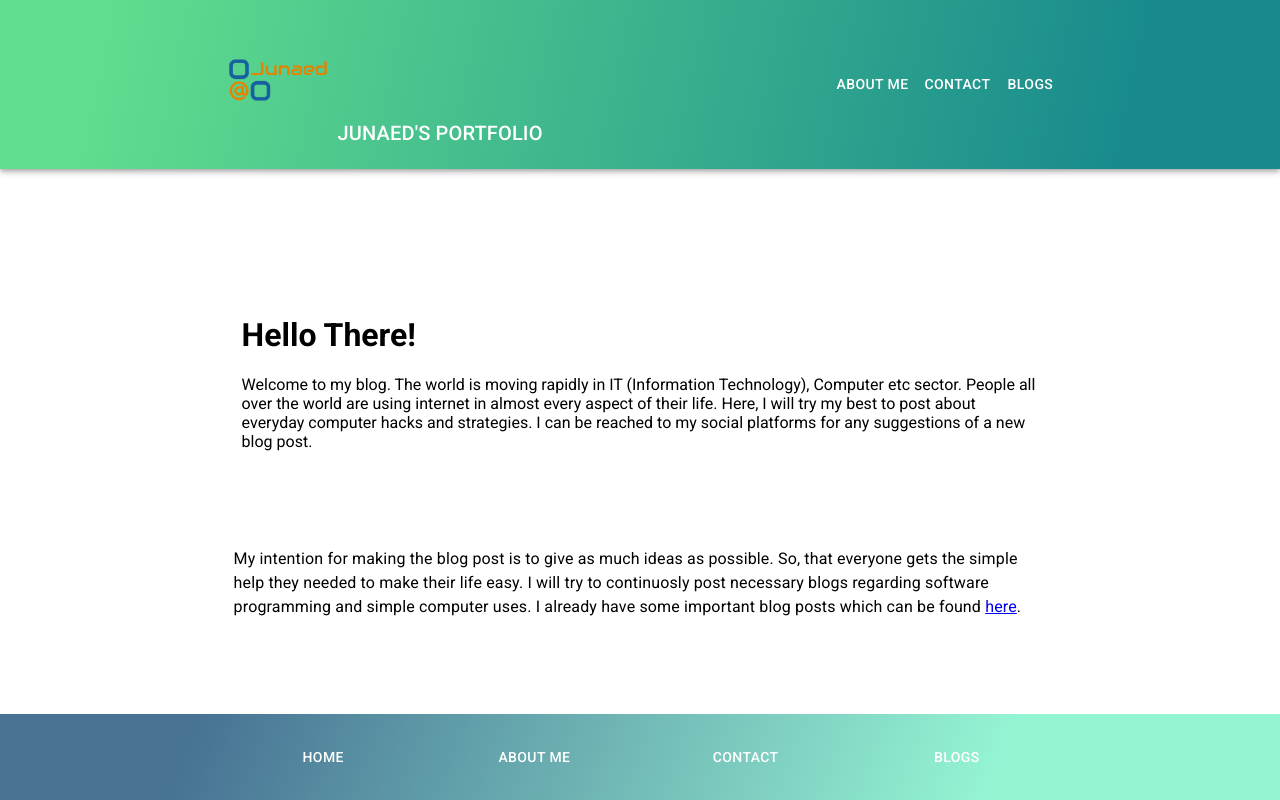
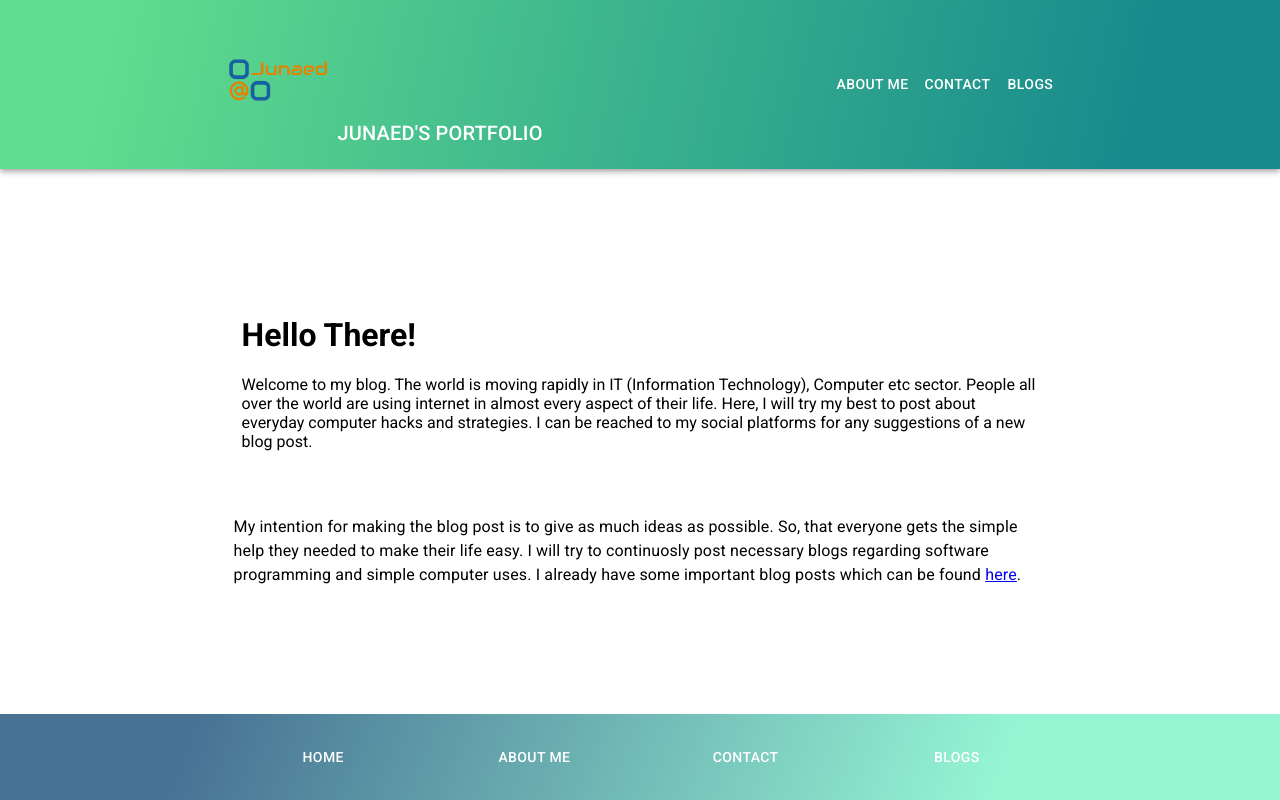
Before and after one commit to rizonjunaed/portfolio, a React (Create React App) app: page / in a window 1280 px wide. Built offline with nearby package versions, Linux system fonts and the light colour scheme.

Commit message:
Update index.jsx

```diff
--- a/src/pages/HomePage/index.jsx
+++ b/src/pages/HomePage/index.jsx
@@ -11,7 +11,7 @@ const MainPage = () => (
       <p>Welcome to my blog. The world is moving rapidly in IT (Information Technology), Computer etc sector. People all over the world are using internet in almost every aspect of their life. Here, I will try my best to post about everyday computer hacks and strategies. I can be reached to my social platforms for any suggestions of a new blog post.</p>
     </Box>
 
-    <Box mt={7} px={2} className="homepage-description">
+    <Box mt={3} px={2} className="homepage-description">
       <Typography component="p">
         My intention for making the blog post is to give as much ideas as possible. So, that everyone gets the simple help they needed to make their life easy. I will try to continuosly post necessary blogs regarding software programming and simple computer uses. I already have some important blog posts which can be found
         {' '}
```
